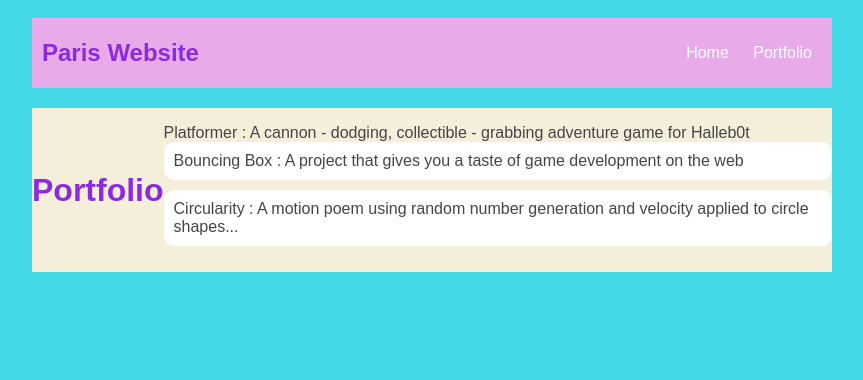
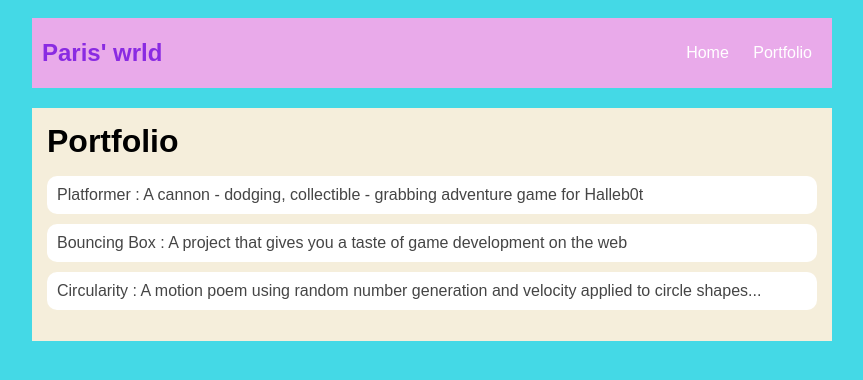
Before and after one commit to makayaaa3/makayaa3.github.io, a plain HTML site: page portfolio.html in a window 1280 px wide. Shown: the whole page, without its empty margins (208-1071 px from the left). Drawn offline with Linux system fonts and the light colour scheme.

Commit message:
fixed portfolio

```diff
--- a/portfolio.html
+++ b/portfolio.html
@@ -9,7 +9,7 @@
 <body>
   <div id="all-contents">
     <nav>
-      <h1>Paris Website</h1>
+      <h1>Paris' wrld</h1>
       <ul id="nav-ul">
         <li class="nav-li">
           <a class="nav-a" href="index.html">Home</a>
@@ -20,13 +20,14 @@
       </ul>
     </nav>
     <main>
+      <div class="content">
       <h1>Portfolio</h1>
-      <ul id="portfolio" </li><a href="projects/platformer/">Platformer : A cannon - dodging, collectible - grabbing
-          adventure game for Halleb0t</a></li>
-        <li><a href="projects/bouncing-box/">Bouncing Box : A project that gives you a taste of game development on the
-            web </a></li>
-        <li><a href="projects/circularity/">Circularity : A motion poem using random number generation and velocity
-            applied to circle shapes...</a></li>
+      <ul id="portfolio">
+        <li><a href="projects/platformer/">Platformer : A cannon - dodging, collectible - grabbing adventure game for Halleb0t</a></li>
+        <li><a href="projects/bouncing-box/">Bouncing Box : A project that gives you a taste of game development on the web </a></li>
+        <li><a href="projects/circularity/">Circularity : A motion poem using random number generation and velocity applied to circle shapes...</a></li>
+      </ul>
+      </div>
 </body>
 </div>
 
```
